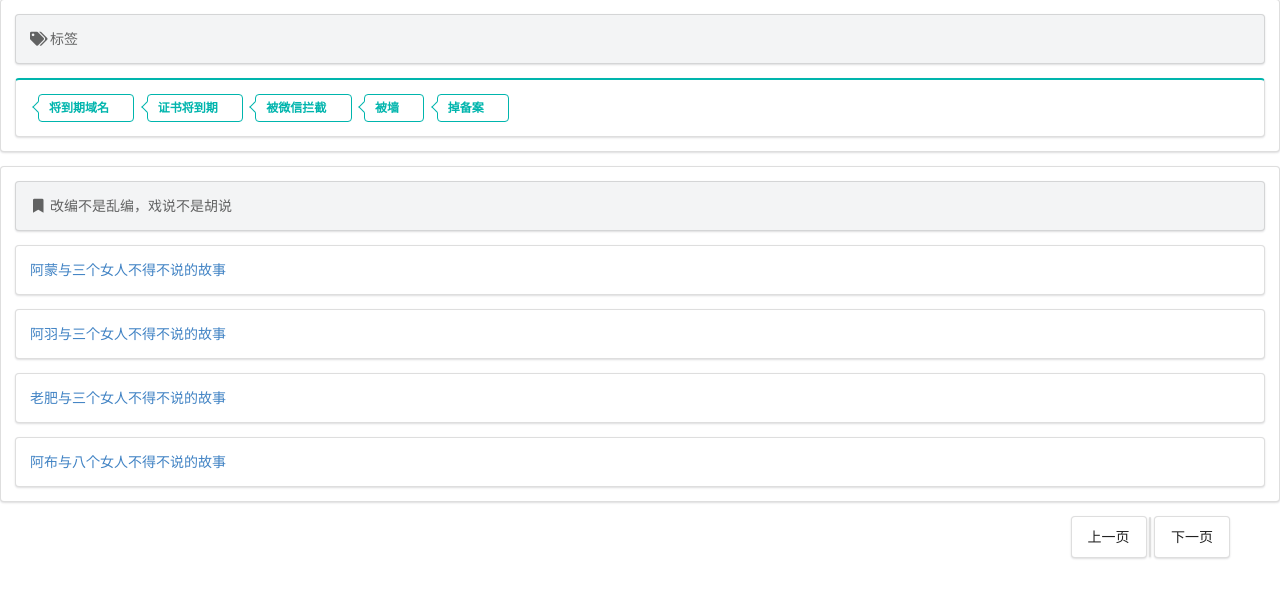
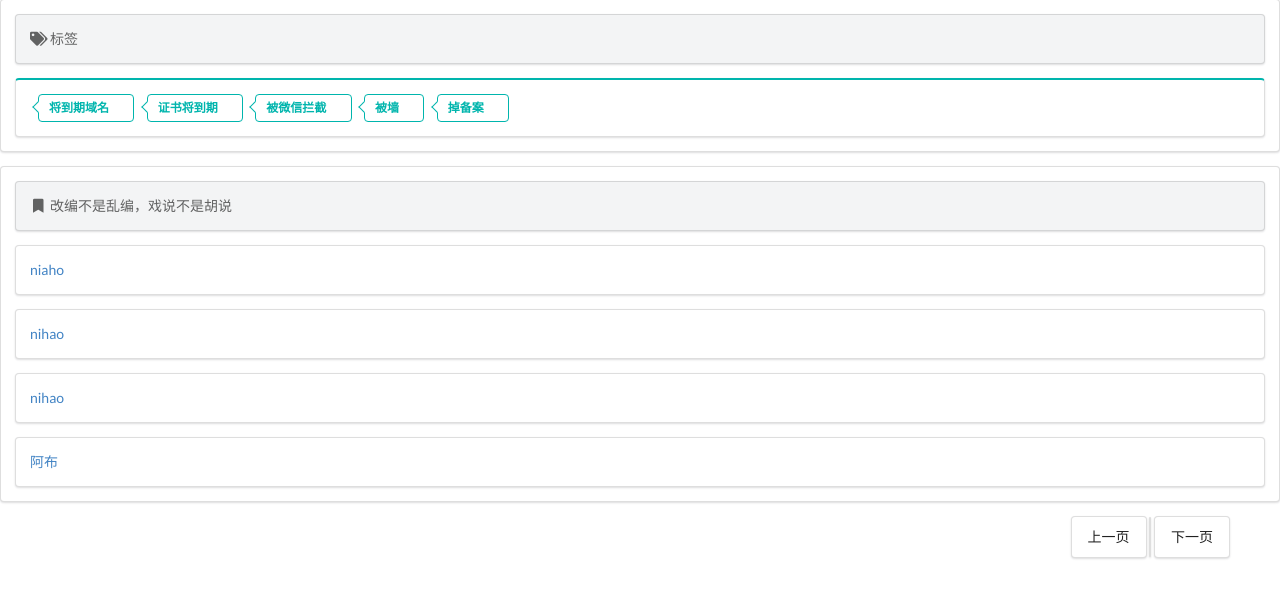
Before and after one commit to Abuab/domain, a Django app: template templates/label.html in a window 1280 px wide. Shown: the part 183-781 px from the top of the page. Run offline with Django 3.2, Linux system fonts and the light colour scheme; the template is opened without the code that fills it, so the values that code supplies are empty.

Commit message:
Update label.html

```diff
--- a/templates/label.html
+++ b/templates/label.html
@@ -40,16 +40,16 @@
             <i class="bookmark icon"></i>改编不是乱编，戏说不是胡说
         </div>
         <div class="ui segment">
-            <a href="http://pronhub.com" class="my-black my-text-thin">阿蒙与三个女人不得不说的故事</a>
+            <a href="http://baidu.com" class="my-black my-text-thin">niaho</a>
         </div>
         <div class="ui segment">
-            <a href="#" class="my-black my-text-thin">阿羽与三个女人不得不说的故事</a>
+            <a href="#" class="my-black my-text-thin">nihao</a>
         </div>
         <div class="ui segment">
-            <a href="#" class="my-black my-text-thin">老肥与三个女人不得不说的故事</a>
+            <a href="#" class="my-black my-text-thin">nihao</a>
         </div>
         <div class="ui segment">
-            <a href="#" class="my-black my-text-thin">阿布与八个女人不得不说的故事</a>
+            <a href="#" class="my-black my-text-thin">阿布</a>
         </div>
     </div>
 {% endblock %}
```
